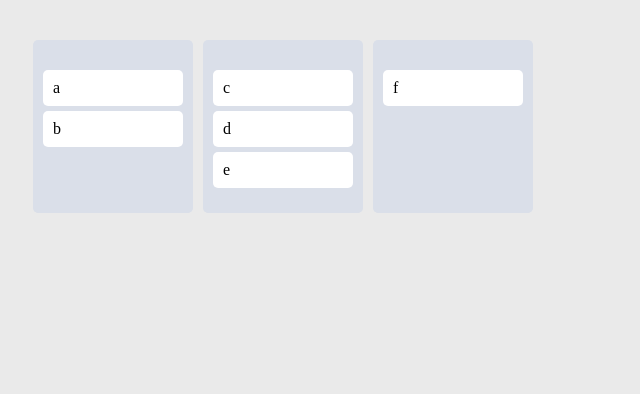
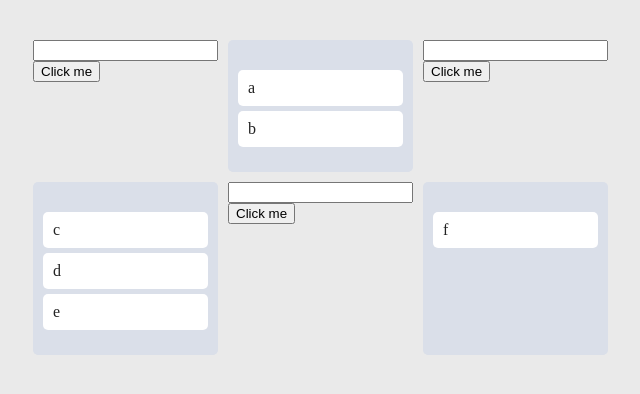
Before and after one commit to nana-like/react-iWork, a React (Create React App) app: page / in a window 1280 px wide. Shown: the top 394 px of the page, without its empty margins (357-997 px from the left). Built offline with nearby package versions, Linux system fonts and the light colour scheme.

Commit message:
6.11-6.13 Refs

```diff
--- a/src/@component/Board.tsx
+++ b/src/@component/Board.tsx
@@ -1,4 +1,4 @@
-import React from 'react';
+import React, { useRef } from 'react';
 import { Droppable } from 'react-beautiful-dnd';
 import styled from 'styled-components';
 import DraggableCard from './DraggableCard';
@@ -9,10 +9,25 @@ interface BoardProps {
 }
 
 const Board = ({ boardId, toDos }: BoardProps) => {
+  const inputRef = useRef<HTMLInputElement>(null);
+  const onClick = () => {
+    inputRef.current?.focus();
+  };
+
   return (
+    <>
+      <div>
+        <input ref={inputRef} />
+        <button onClick={onClick}>Click me</button>
+      </div>
       <Droppable droppableId={boardId}>
-      {(provided) => (
-        <Wrapper ref={provided.innerRef} {...provided.droppableProps}>
+        {(provided, snapshot) => (
+          <Wrapper
+            ref={provided.innerRef}
+            {...provided.droppableProps}
+            isDraggingOver={snapshot.isDraggingOver}
+            isDraggingFromThis={!!snapshot.draggingFromThisWith}
+          >
             {toDos.map((toDo, index) => (
               <DraggableCard index={index} key={toDo} toDo={toDo} />
             ))}
@@ -20,14 +35,20 @@ const Board = ({ boardId, toDos }: BoardProps) => {
           </Wrapper>
         )}
       </Droppable>
+    </>
   );
 };
 
 export default Board;
 
-const Wrapper = styled.ul`
+const Wrapper = styled.ul<{ isDraggingOver: boolean; isDraggingFromThis: boolean }>`
   padding: 2rem 1rem;
   padding-top: 3rem;
-  background-color: ${(props) => props.theme.boardColor};
+  background-color: ${(props) =>
+    props.isDraggingOver
+      ? 'lightpink'
+      : props.isDraggingFromThis
+      ? 'lightgreen'
+      : props.theme.boardColor};
   border-radius: 0.5rem;
 `;
--- a/src/@component/DraggableCard.tsx
+++ b/src/@component/DraggableCard.tsx
@@ -11,11 +11,12 @@ const DraggableCard = ({ toDo, index }: DragabbleCardProps) => {
   console.log(`${toDo} has been rendered.`);
   return (
     <Draggable draggableId={toDo} index={index}>
-      {(provided) => (
+      {(provided, snapshot) => (
         <Card
           ref={provided.innerRef}
           {...provided.draggableProps}
           {...provided.dragHandleProps}
+          isDragging={snapshot.isDragging}
         >
           {toDo}
         </Card>
@@ -26,14 +27,10 @@ const DraggableCard = ({ toDo, index }: DragabbleCardProps) => {
 
 export default React.memo(DraggableCard);
 
-const Card = styled.li`
+const Card = styled.li<{ isDragging: boolean }>`
   border-radius: 0.5rem;
   margin-bottom: 0.5rem;
   padding: 1rem;
-  background-color: ${(props) => props.theme.cardColor};
-
-  &:hover,
-  &:active {
-    color: red;
-  }
+  background-color: ${(props) => (props.isDragging ? '#999' : props.theme.cardColor)};
+  color: ${(props) => (props.isDragging ? '#fff' : '#222')};
 `;
```
Lines whose indentation alone changed are shown as unchanged.
